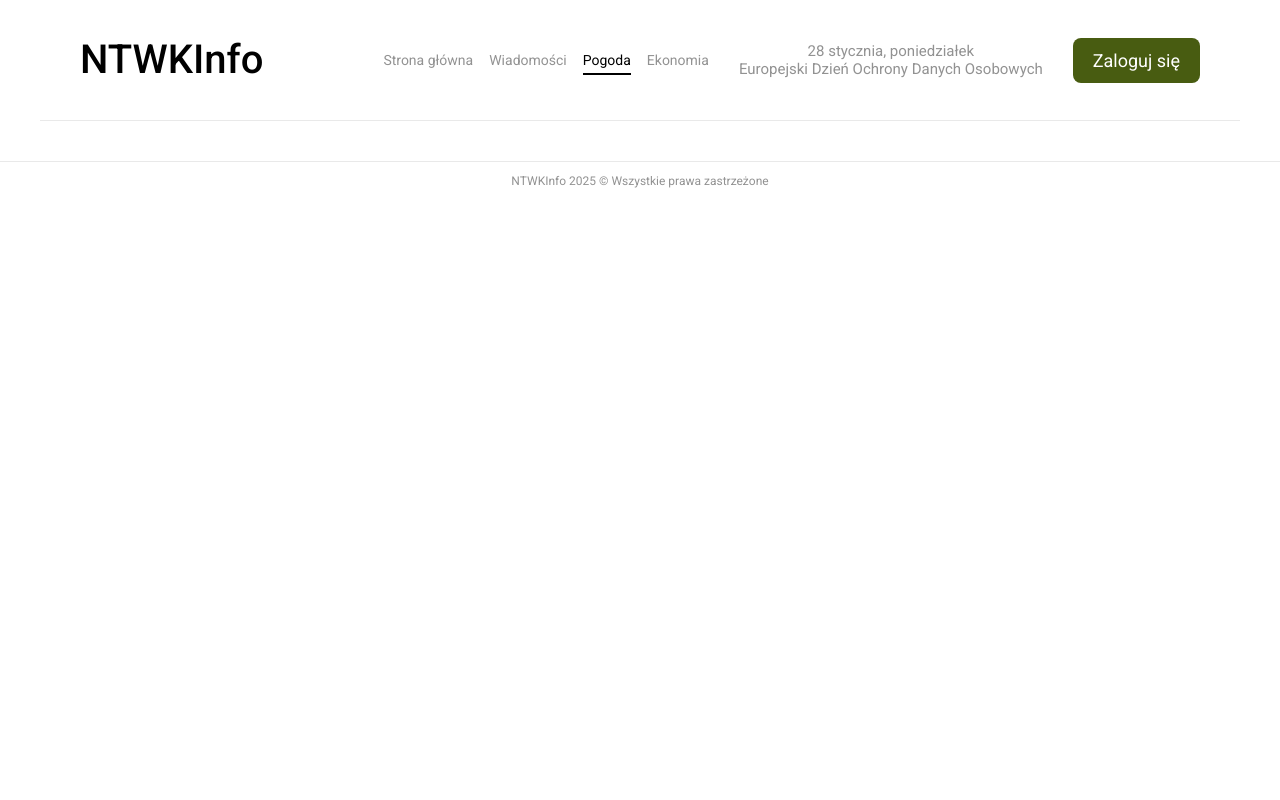
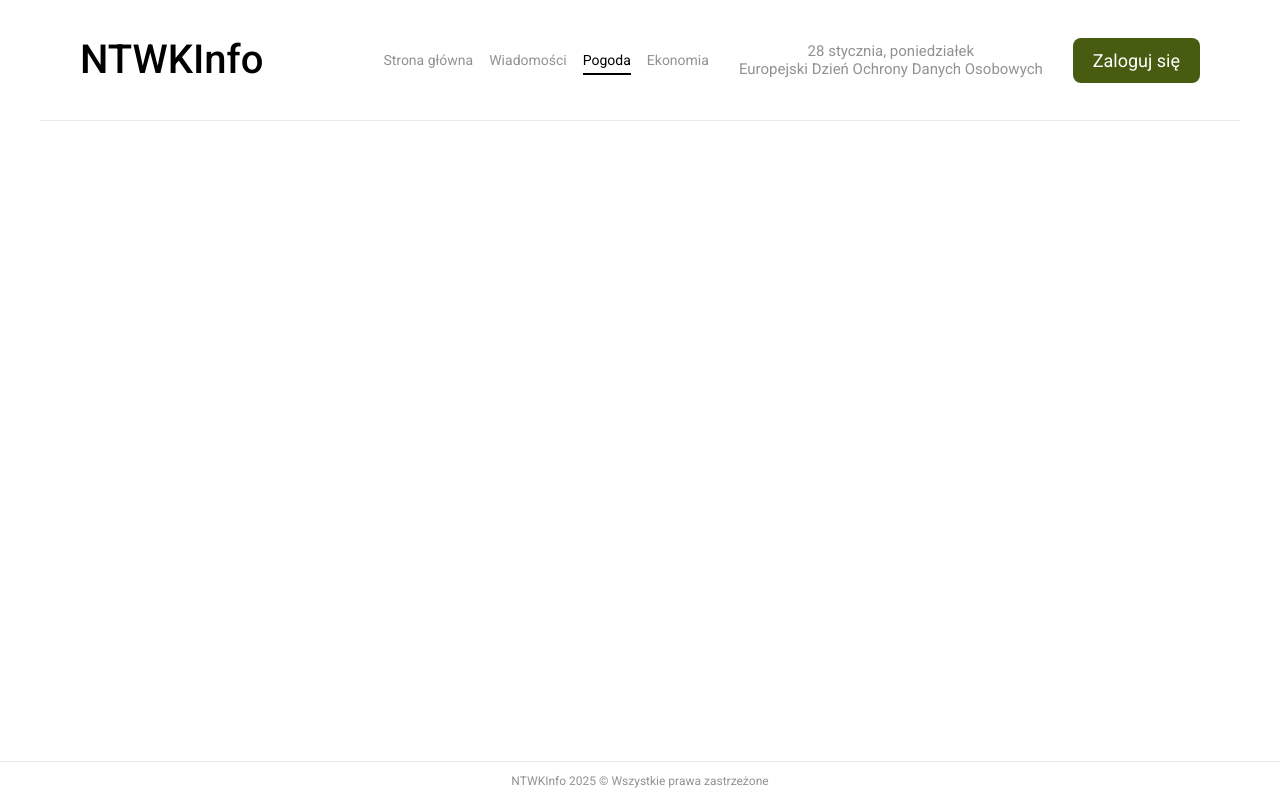
Before and after one commit to MrN1co/NTwKInfo, a Flask app: page /pogoda in a window 1280 px wide. Run offline with Flask 3, Linux system fonts and the light colour scheme.

Commit message:
Avoid merge of style.css and ekonomia.css

```diff
--- a/static/css/style.css
+++ b/static/css/style.css
@@ -1,5 +1,3 @@
-@import url("ekonomia.css");
-
 /* Main stylesheet for NTwKInfo application */
 /* --- 0. Zmienne Kolorów i Czcionek --- */
 :root {
@@ -571,18 +569,18 @@ h1, h2, h3 {
 
 /* 🖥 LAPTOPY I WIĘKSZE */
 @media (min-width: 1280px) {
-    /* html, body {
+    html, body {
         height: 100vh;
         overflow: hidden;
-    } */
+    }
 
     body {
         margin: 0;
         padding: 0;
         display: flex;
         flex-direction: column;
-        /* height: 100vh; */
-        /* overflow: hidden; */
+        height: 100vh;
+        overflow: hidden;
     }
 
     /* --- GŁÓWNA ZAWARTOŚĆ --- */
```
